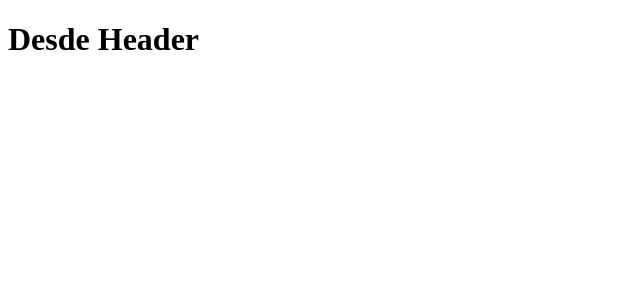
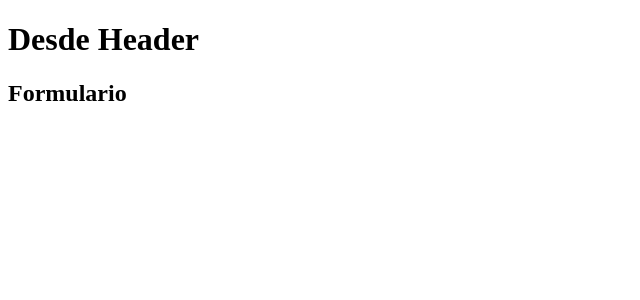
Before and after one commit to hroddev/citas-react, a React (Vite) app: page / in a window 1280 px wide. Shown: the top 300 px of the page, without its empty margins (0-640 px from the left). Built offline with nearby package versions, Linux system fonts and the light colour scheme.

Commit message:
add component Form

```diff
--- a/src/App.jsx
+++ b/src/App.jsx
@@ -1,10 +1,12 @@
 import Header from "./components/Header"
+import Form from "./components/form"
 
 function App() {
 
   return (
     <>
       <Header />
+      <Form />
     </>
   )
 }
--- /dev/null
+++ b/src/components/Form.jsx
@@ -0,0 +1,11 @@
+
+
+const Form = () => {
+  return (
+    <div>
+      <h2>Formulario</h2>
+    </div>
+  )
+}
+
+export default Form
```
